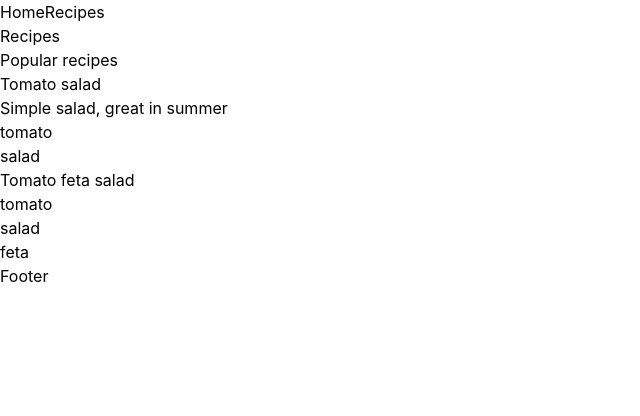
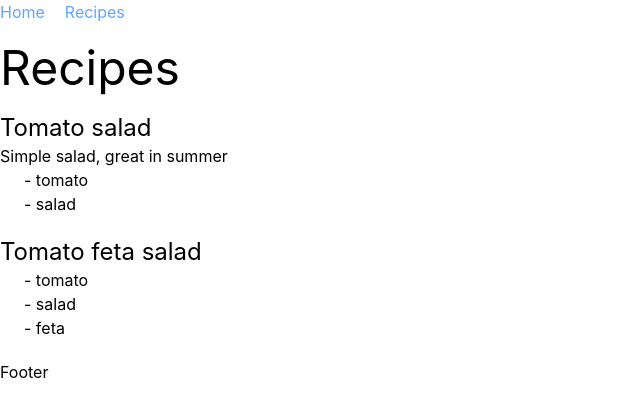
Before and after one commit to Hisaeri/cooklist, a Next.js app: page /recipes in a window 1280 px wide. Shown: the top 416 px of the page, without its empty margins (0-640 px from the left). Built offline with nearby package versions, Linux system fonts and the light colour scheme.

Commit message:
Added default app styling with tailwind

```diff
--- a/components/header.tsx
+++ b/components/header.tsx
@@ -4,10 +4,10 @@ const HeaderComponent = ({}) => {
   return (
     <div>
       <Link href="/">
-        <a>Home</a>
+        <a className="pr-5">Home</a>
       </Link>
       <Link href="/recipes">
-        <a>Recipes</a>
+        <a className="pr-5">Recipes</a>
       </Link>
     </div>
   );
--- a/components/layout.tsx
+++ b/components/layout.tsx
@@ -9,7 +9,7 @@ const Layout = ({ children }: LayoutProps) => {
   return (
     <>
       <Header />
-      <main>{children}</main>
+      <main className="my-5">{children}</main>
       <Footer />
     </>
   );
--- a/components/recipe.tsx
+++ b/components/recipe.tsx
@@ -7,13 +7,14 @@ type RecipeComponentProps = {
 
 const RecipeComponent = ({ recipe }: RecipeComponentProps) => {
   return (
-    <div>
-      <p>{recipe.name}</p>
+    <div className="my-5">
+      <p className="text-2xl">{recipe.name}</p>
       <p>{recipe.desc}</p>
 
       <ul>
         {recipe.ingredients.map((ingredient, i) => (
-          <li key={i}>
+          <li className="pl-6" key={i}>
+            {"- "}
             <RecipeIngredientComponent ingredient={ingredient} />
           </li>
         ))}
--- a/components/recipeIngredient.tsx
+++ b/components/recipeIngredient.tsx
@@ -7,7 +7,7 @@ type RecipeIngredientComponentProps = {
 const RecipeIngredientComponent = ({
   ingredient,
 }: RecipeIngredientComponentProps) => {
-  return <div>{ingredient.name}</div>;
+  return <>{ingredient.name}</>;
 };
 
 export default RecipeIngredientComponent;
--- a/pages/index.tsx
+++ b/pages/index.tsx
@@ -15,7 +15,7 @@ const Home: NextPage = () => {
       </Head>
 
       <main>
-        <h1>Welcome to Cooklist!</h1>
+        <h1 className="text-3xl font-bold">Welcome to Cooklist!</h1>
         <h2>
           Cooklist is an app made with NextJS and React that generates a
           shopping list from selected recipes, for easy grocery shopping.
--- a/pages/recipes.tsx
+++ b/pages/recipes.tsx
@@ -2,7 +2,6 @@ import { NextComponentType, NextPage } from "next";
 import { Recipe } from "../types/recipes";
 import RecipesComponent from "../components/recipes";
 import Head from "next/head";
-import Link from "next/link";
 
 const RecipesPage: NextPage<NextComponentType> = () => {
   const recipes: Recipe[] = [
@@ -34,9 +33,7 @@ const RecipesPage: NextPage<NextComponentType> = () => {
         <link rel="icon" href="/favicon.ico" />
       </Head>
 
-      <h1>Recipes</h1>
-
-      <h2>Popular recipes</h2>
+      <h1 className="text-5xl">Recipes</h1>
       <RecipesComponent recipes={recipes} />
     </div>
   );
--- a/styles/globals.css
+++ b/styles/globals.css
@@ -13,6 +13,12 @@ body {
 a {
   color: inherit;
   text-decoration: none;
+  @apply text-blue-400;
+  transition: ease color 0.2s;
+}
+
+a:hover {
+  @apply text-blue-300;
 }
 
 * {
```
